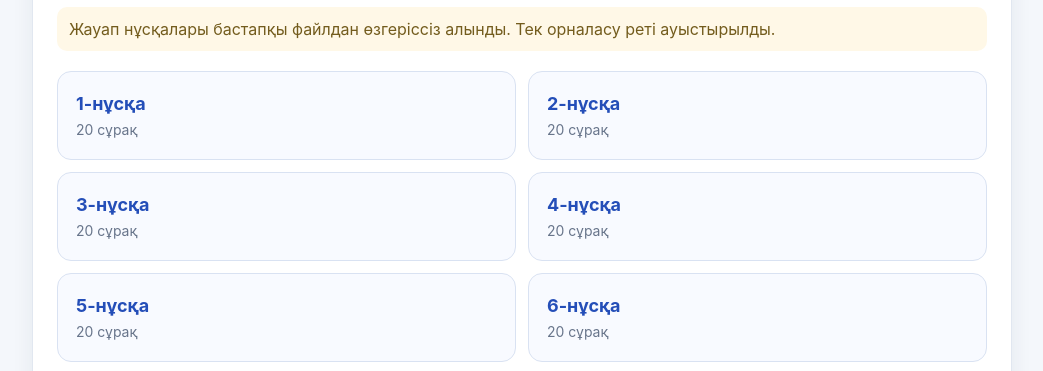
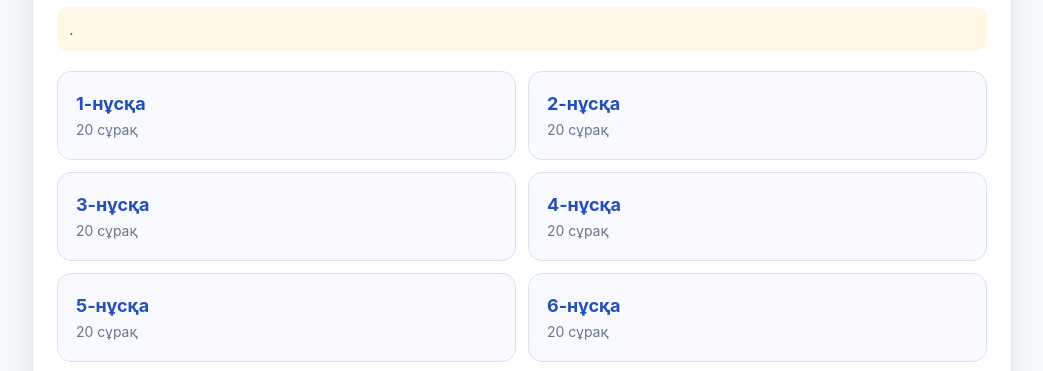
Before and after one commit to mnbsnnz/Bo2, a plain HTML site: page index.html in a window 1280 px wide. Shown: the part 138-509 px from the top of the page, without its empty margins (118-1161 px from the left). Drawn offline with Linux system fonts and the light colour scheme.

Commit message:
Update index.html

```diff
--- a/index.html
+++ b/index.html
@@ -18,7 +18,7 @@
 </style>
 </head>
 <body><main class="wrap">
-<section class="panel" id="home"><h1>Биологияны оқыту әдістемесі</h1><p class="muted">8 нұсқа · әр нұсқада 20 сұрақ · 1–3 дұрыс жауап</p><div class="note">Жауап нұсқалары бастапқы файлдан өзгеріссіз алынды. Тек орналасу реті ауыстырылды.</div><div class="grid" id="variantGrid"></div></section>
+<section class="panel" id="home"><h1>Биологияны оқыту әдістемесі</h1><p class="muted">8 нұсқа · әр нұсқада 20 сұрақ · 1–3 дұрыс жауап</p><div class="note">.</div><div class="grid" id="variantGrid"></div></section>
 <div class="topbar" id="topbar"><button class="back" onclick="goHome()">← Нұсқалар</button><div class="progressbox"><div class="track"><div class="bar" id="bar"></div></div><div class="ptext" id="ptext"></div></div></div>
 <section id="quiz"></section><div class="actions" id="actions"><button class="btn" onclick="check()">Нәтижені көрсету</button><button class="back reset" onclick="restart()">Қайта бастау</button></div>
 <section class="result" id="result"><div>Сіздің нәтижеңіз</div><div class="score" id="score"></div><p class="muted" id="msg"></p></section>
```
